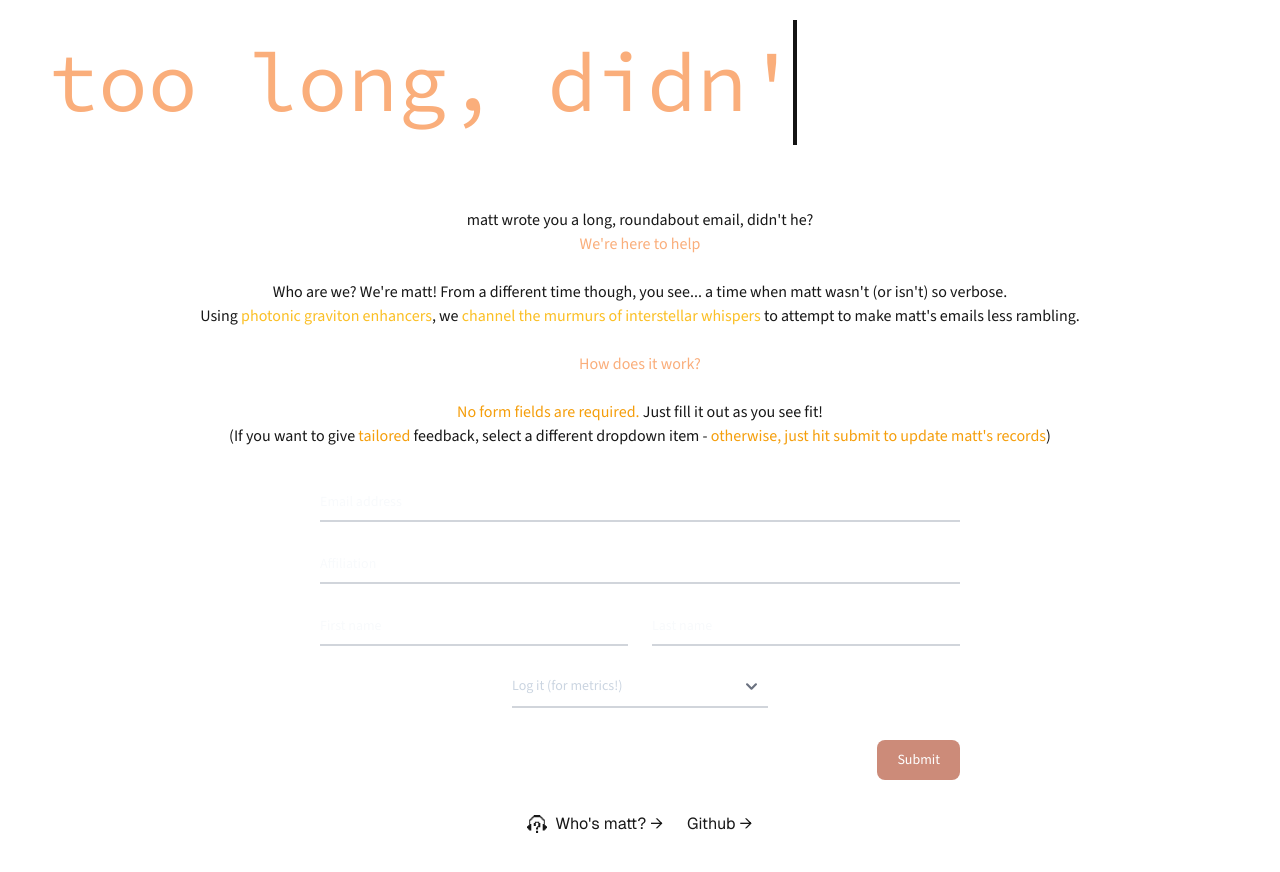
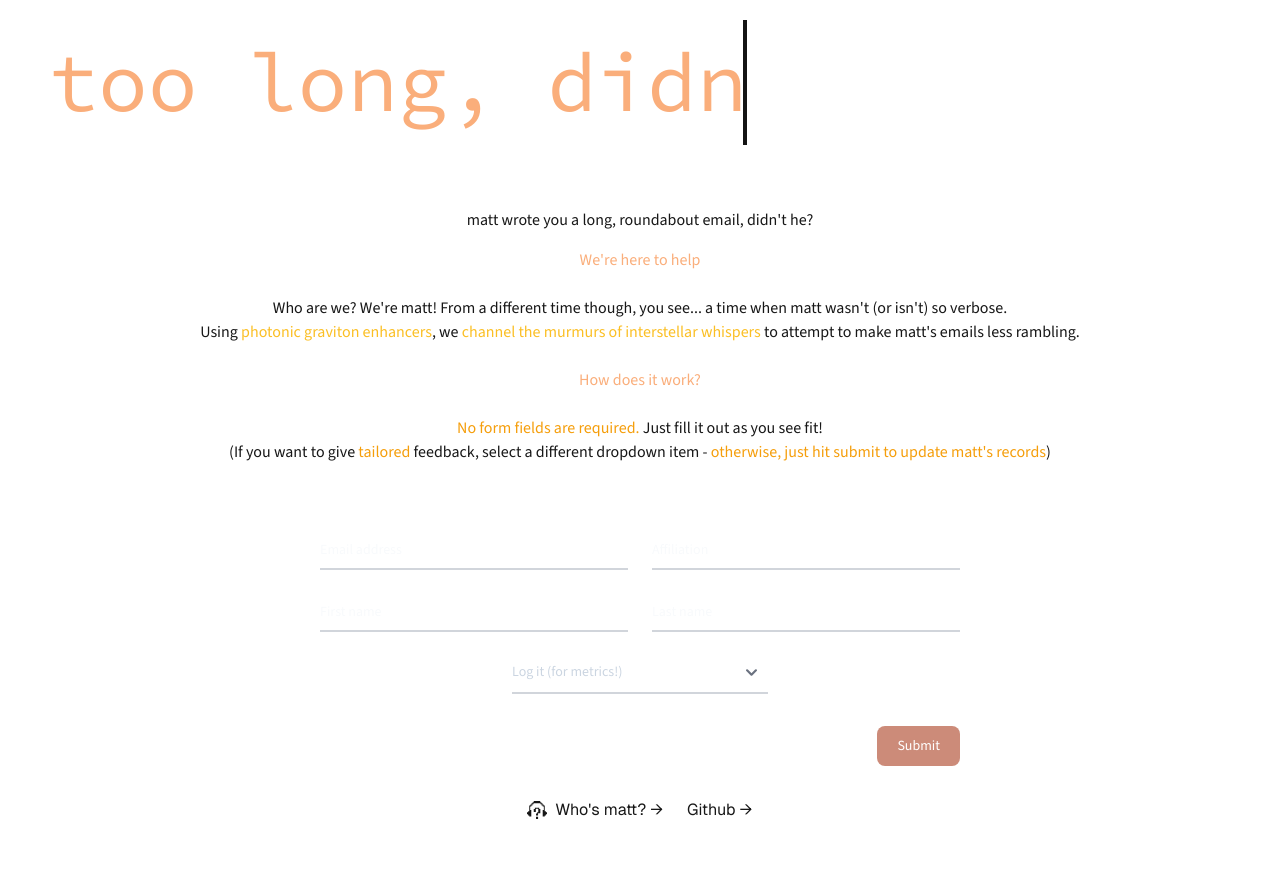
Before and after one commit to mfwolffe/terse, a Next.js app: page / in a window 1280 px wide. Shown: the top 872 px of the page. Built offline with nearby package versions, Linux system fonts and the light colour scheme.

Commit message:
resolve jarring resize on anim start; structure of form more cohesive

```diff
--- a/src/app/components/ComplaintForm.tsx
+++ b/src/app/components/ComplaintForm.tsx
@@ -174,22 +174,28 @@ export default function ComplaintForm() {
 
 
   return (
-    <form className="w-100 mb-8">
+    <form className="w-100 mb-8 mt-8">
       <div className="mb-8">
+        <div className="grid md:grid-cols-2 md:gap-6">
           <div className="relative z-0 w-full mb-5 group">
           <input type="email" name="floating_email" id="floating_email" className="block py-2.5 px-0 w-full text-sm text-white bg-transparent border-0 border-b-2 border-gray-300 appearance-none dark:text-white dark:border-gray-600 dark:focus:border-amber-500 focus:outline-none focus:ring-0 focus:border-amber-500 peer form-underline" placeholder=" " required />
           <label htmlFor="floating_email" className="peer-focus:font-medium absolute text-sm text-slate-50 dark:text-gray-400 duration-300 transform -translate-y-6 scale-75 top-3 -z-10 origin-[0] peer-focus:start-0 rtl:peer-focus:translate-x-1/4 rtl:peer-focus:left-auto peer-focus:text-amber-500 peer-focus:dark:text-amber-500 peer-placeholder-shown:scale-100 peer-placeholder-shown:translate-y-0 peer-focus:scale-75 peer-focus:-translate-y-6">Email address</label>
           </div>
           <div className="relative z-0 w-full mb-5 group">
-          <input type="text" name="affiliation" id="affiliation" className="block py-2.5 px-0 w-full text-sm text-white bg-transparent border-0 border-b-2 border-gray-300 appearance-none dark:text-white dark:border-gray-600 dark:focus:border-amber-500 focus:outline-none focus:ring-0 focus:border-amber-500 peer form-underline" placeholder=" " data-tooltip-target="tooltip-affiliation" data-tooltip-placement="left" data-tooltip-trigger="click" required />
-          <div id="tooltip-affiliation" role="tooltip" data-tooltip-style="light"  className="absolute z-10 invisible inline-block px-3 py-2 text-sm font-medium text-white transition-opacity duration-1000 bg-gray-900 rounded-lg shadow-sm opacity-0 tooltip dark:bg-gray-700">
-            i.e., where do we know each other from, like
+            <input type="text" name="affiliation" id="affiliation" className="block py-2.5 px-0 w-full text-sm text-white bg-transparent border-0 border-b-2 border-gray-300 appearance-none dark:text-white dark:border-gray-600 dark:focus:border-amber-500 focus:outline-none focus:ring-0 focus:border-amber-500 peer form-underline" placeholder=" " data-tooltip-target="tooltip-affiliation" data-tooltip-placement="top" data-tooltip-trigger="click" required />
+            <div id="tooltip-affiliation" role="tooltip"  className="absolute z-10 invisible text-center inline-block px-3 py-2 text-sm font-medium text-white transition-opacity duration-1000 bg-gray-900 rounded-lg shadow-sm opacity-0 tooltip dark:bg-gray-700">
+              i.e., where do we know each other from?
+              <br />
+              Like
               <TimedTransducer strings={affiliations} delay={1500} />
               for instance
               <div className="tooltip-arrow" data-popper-arrow></div>
             </div>
             <label htmlFor="affiliation" className="peer-focus:font-medium absolute text-sm text-slate-50 dark:text-gray-400 duration-300 transform -translate-y-6 scale-75 top-3 -z-10 origin-[0] peer-focus:start-0 rtl:peer-focus:translate-x-1/4 rtl:peer-focus:left-auto peer-focus:text-amber-500 peer-focus:dark:text-amber-500 peer-placeholder-shown:scale-100 peer-placeholder-shown:translate-y-0 peer-focus:scale-75 peer-focus:-translate-y-6">Affiliation</label>
           </div>
+        </div>
+
+
         <div className="grid md:grid-cols-2 md:gap-6">
           <div className="relative z-0 w-full mb-5 group">
             <input type="text" name="floating_first_name" id="floating_first_name" className="block py-2.5 px-0 w-full text-sm text-slate-300 bg-transparent border-0 border-b-2 border-gray-300 appearance-none dark:text-white dark:border-gray-600 dark:focus:border-amber-500 focus:outline-none focus:ring-0 focus:border-amber-500 peer" placeholder=" " required />
--- a/src/app/components/Typewriter/Typewriter.tsx
+++ b/src/app/components/Typewriter/Typewriter.tsx
@@ -4,7 +4,7 @@ import React, { useEffect, useState } from 'react';
 import styles from './Typewriter.module.css';
 
 const Typewriter: React.FC = () => {
-  const [text, setText] = useState('');                 // the string to render w/ typewriter effect
+  const [text, setText] = useState('t');                // the string to render w/ typewriter effect
   const [isTerse, setIsTerse] = useState(false);        // basically, are we done?
   const [isTyping, setIsTyping] = useState(true);       // are we typing to the intermediary?
   const [isTersing, setIsTersing] = useState(false);    // are we typing to the final string?
@@ -96,7 +96,7 @@ const Typewriter: React.FC = () => {
 
   return (
     <div className='w-fit'>
-      <h1 id='ttt' className={styles.typewriter}>{text}<span className={styles.cursor}></span></h1>
+      <h1 className={styles.typewriter}>{text}<span className={styles.cursor}></span></h1>
     </div>
   );
 };
--- a/src/app/page.tsx
+++ b/src/app/page.tsx
@@ -25,7 +25,7 @@ export default function Home() {
           <h3 className="w-10/12 ml-auto mr-auto mt-6">
             matt wrote you a long, roundabout email, didn't he?
           </h3>
-          <h3 className="ml-auto mr-auto mb-6 subpixel-antialiased" style={{color: "var(--p2end"}}>
+          <h3 className="ml-auto mr-auto mt-4 mb-4 subpixel-antialiased" style={{color: "var(--p2end"}}>
             We're here to help
           </h3>
           <div className="mt-6">
```
Lines whose indentation alone changed are shown as unchanged.
